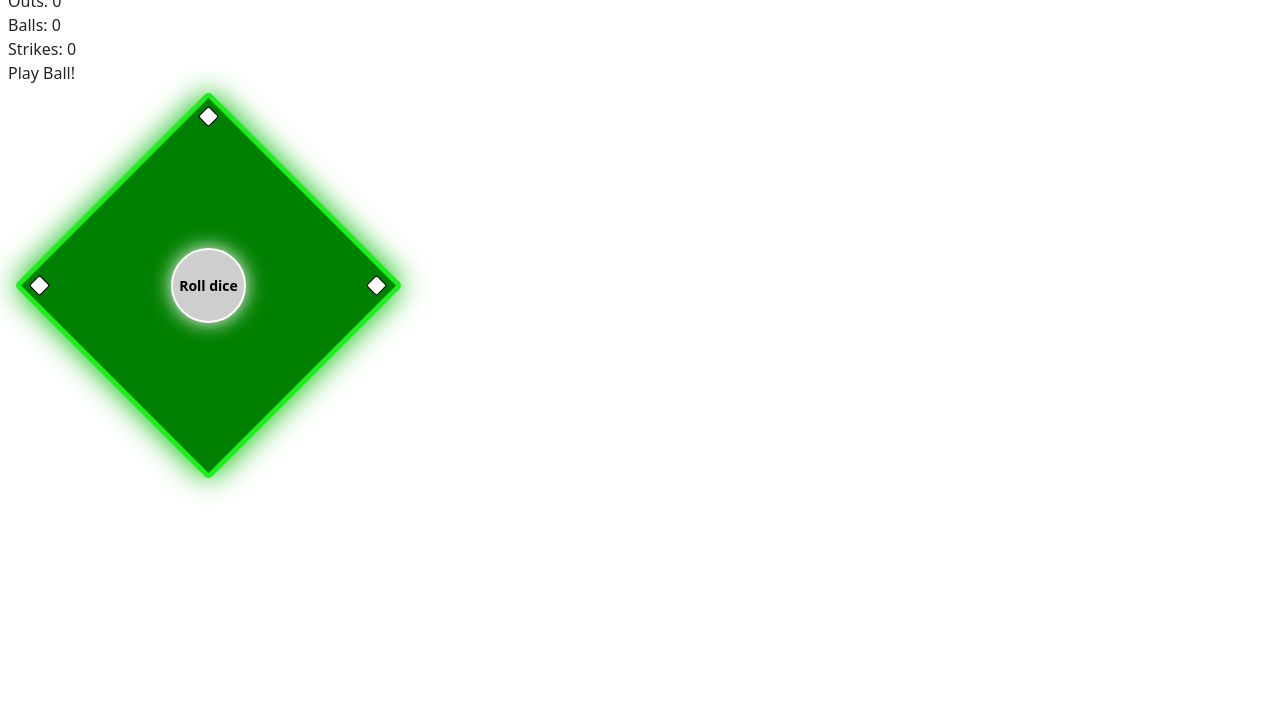
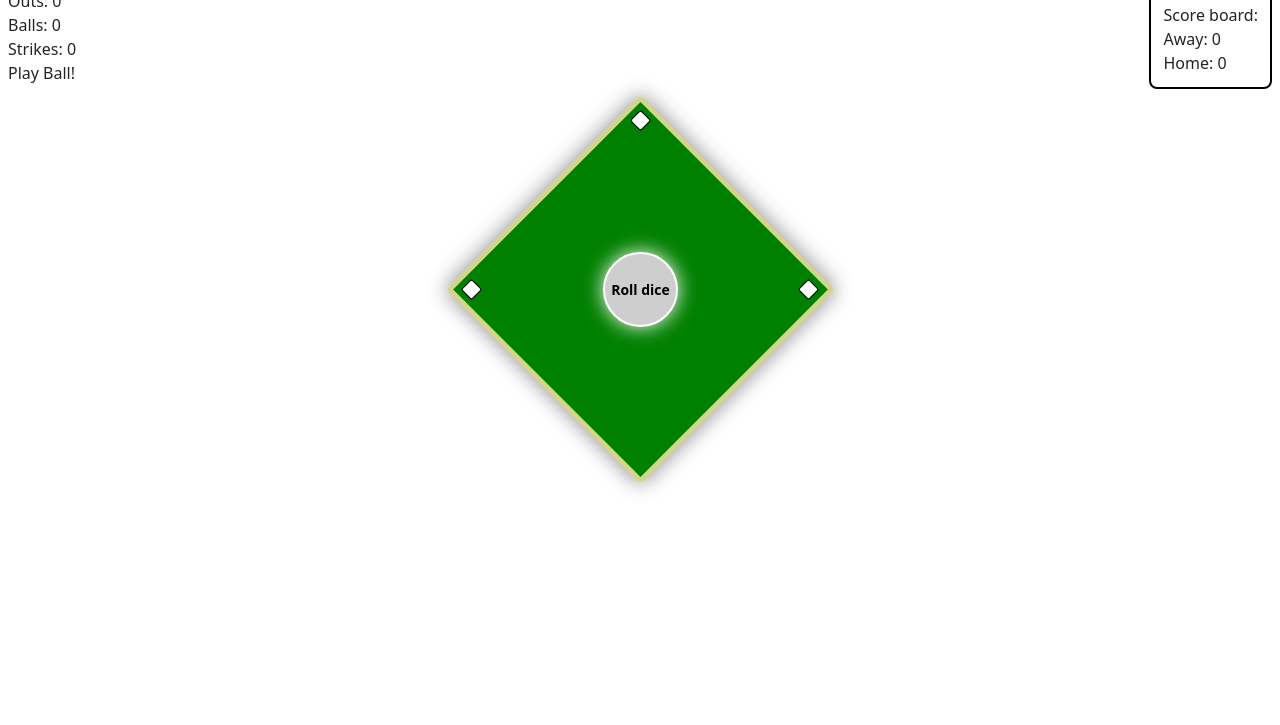
Before and after one commit to aidev13/dice-baseball, a website: page src/index.html in a window 1280 px wide. Shown: the part 75-800 px from the top of the page. Drawn offline with nearby package versions, Linux system fonts and the light colour scheme.

Commit message:
WIP, did a appendChild workout with the scoreboard and some random changes

```diff
--- a/src/index.html
+++ b/src/index.html
@@ -14,6 +14,7 @@
       <h1>DiceBall</h1>
    </header>
 
+   <div class="info_header">
       <!-- Call Card -->
       <div id="call_card">
          <div id="outs">Outs: 0</div>
@@ -22,9 +23,15 @@
          <div id="call_on_field"></div>
       </div>
 
+      <div id="diceRolled"></div>
+      <!-- Score Card -->
+
+      <div id="score_card"></div>
+   </div>
+
    <!-- Field of play -->
    <main>
-      <div>
+      <div class="field_layout">
          <div class="field_grid">
             <div id="field_grid1"></div>
             <div id="field_grid2">
--- a/src/script.js
+++ b/src/script.js
@@ -6,6 +6,7 @@ const strikes = document.getElementById("strikes");
 const outs = document.getElementById("outs");
 const rollButton = document.querySelector("#roll_dice");
 
+const scoreCardContainer = document.querySelector("#score_card");
 //
 
 let ballCount = 0;
@@ -19,24 +20,27 @@ const call = () => {
     let diceball = [1, 2, 3, 4, 5, 6];
     let dice_result = Math.floor(Math.random() * diceball.length + 1);
     const even_true = dice_result % 2 === 0;
+    const diceRolled = document.querySelector("#diceRolled");
+    diceRolled.innerText = dice_result;
 
     if (even_true === true) {
-        call_on_field.innerText = "strike";
+        call_on_field.innerHTML = "<i>Strike</i>";
+        //   call_on_field.style = "color: red; font-weight: bold;"
         strikes.innerText = `Strikes: ${strikeCount + 1}`;
         strikeCount++;
         out();
-        strikeOut();
         setInterval(() => {
             strikes.innerText = `Strikes: ${strikeCount}`;
         }, "4000");
+        strikeOut();
     } else if (even_true === false) {
-        call_on_field.innerText = "ball";
+        call_on_field.innerText = "Ball";
         balls.innerText = `Balls: ${ballCount + 1}`;
         ballCount++;
-        walk();
         setInterval(() => {
             balls.innerText = `Balls: ${ballCount}`;
         }, "4000");
+        walk();
     }
 };
 
@@ -65,6 +69,7 @@ const out = () => {
     if (strikeCount === 3) {
         outCount++;
         outs.innerText = `Outs: ${outCount}`;
+        call_on_field.innerText = "OUT!";
     }
 
     if (outCount === 3) {
@@ -83,3 +88,21 @@ rollButton.addEventListener("click", (e) => {
     e.preventDefault;
     call();
 });
+
+function scoreBoard(awayRuns, homeRuns) {
+    const scoreCard = document.createElement("div");
+    scoreCard.className = "scoreCardCss";
+    scoreCard.textContent = "Score board: ";
+
+    scoreCardContainer.appendChild(scoreCard);
+
+    const awayScore = document.createElement("div");
+    awayScore.textContent = `Away: ${awayRuns}`;
+    scoreCard.appendChild(awayScore);
+
+    const homeScore = document.createElement("div");
+    homeScore.textContent = `Home: ${homeRuns}`;
+    scoreCard.appendChild(homeScore);
+}
+
+scoreBoard(0, 0);
--- a/src/styles.css
+++ b/src/styles.css
@@ -1,6 +1,11 @@
 :root {
    margin: .5em;
 
+}
+
+.field_layout {
+   display: flex;
+   justify-content: center;
 }
 
 .field_grid {
@@ -21,8 +26,8 @@
 
 #field {
    display: flex;
-   box-shadow: 0px 0px 30px rgb(3, 186, 3);
-   border: 5px rgb(25, 241, 25) solid;
+   box-shadow: 0px 0px 20px 2px rgb(154, 154, 154);
+   border: 5px rgb(213, 213, 138) solid;
    border-radius: 5px;
    rotate: 45deg;
    width: 275px;
@@ -68,3 +73,14 @@
    border: 1px black solid;
    border-radius: 2px;
 }
+
+.scoreCardCss {
+   border: 2px black solid;
+   border-radius: 8px;
+   padding: 12px;
+}
+
+.info_header {
+   display: flex;
+   justify-content: space-between;
+}
```
Lines whose indentation alone changed are shown as unchanged.
